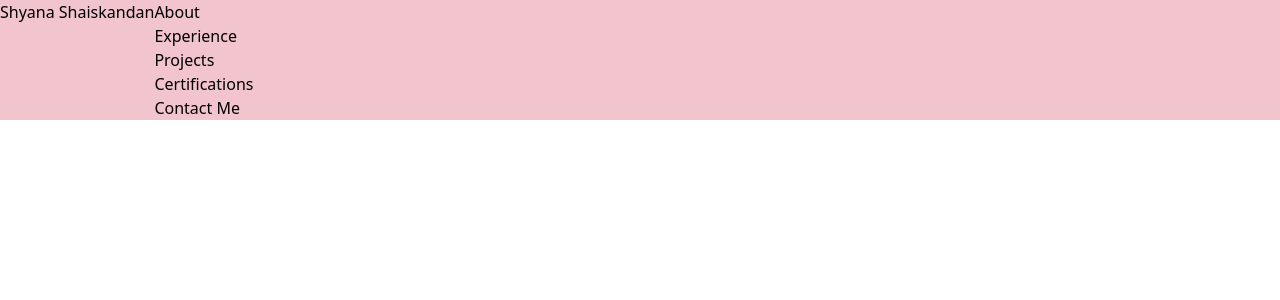
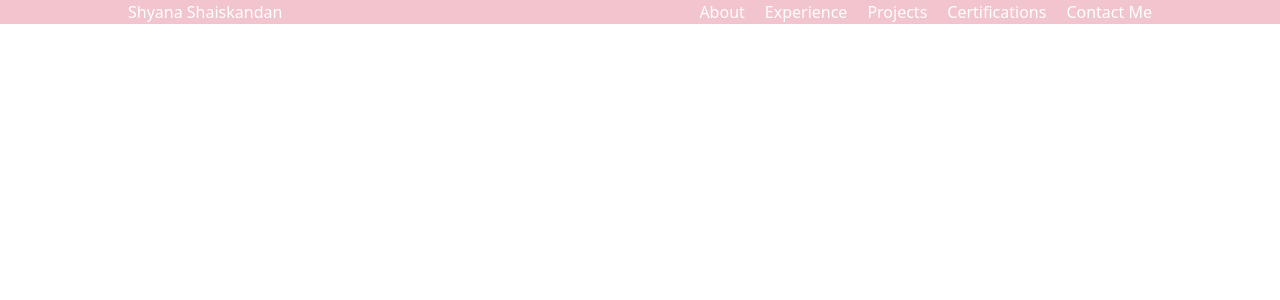
Before and after one commit to shyanashaiskandan/shyana-portfolio, a Next.js app: page / in a window 1280 px wide. Shown: the top 300 px of the page. Built offline with nearby package versions, Linux system fonts and the light colour scheme.

Commit message:
making navbar sticky

```diff
--- a/src/app/components/Navbar.tsx
+++ b/src/app/components/Navbar.tsx
@@ -1,17 +1,39 @@
-import React, { useState } from 'react'
+'use client'
+import React, { useEffect, useState } from 'react'
 import Link from "next/link"
 
 
+
 const Navbar = () => {
+  const [header, setHeader] = useState(false);
+
+  const scrollHeader = () => {
+
+    if (window.scrollY >= 20) {
+      setHeader(true)
+    }
+    else {
+      setHeader(false)
+    }
+  }
+
+  useEffect(()=> {
+    window.addEventListener('scroll', scrollHeader)
+
+    return ()=> {
+      window.addEventListener('scroll', scrollHeader)
+    }
+  }, [])
   return (
-    <div className= 'header flex bg-mypink'>
+    <div className = "header fixed w-[100%] bg-mypink text-[white]">
+      <div className= 'header flex w-[80%] justify-between m-auto py- [15px]'>
         <div className ='name'>
           <h2>Shyana Shaiskandan</h2>
         </div>
         <div className = 'menu'></div>
 
           <nav>
-          <ul>
+            <ul className = 'flex gap-[20px]'>
               <li>
                 <Link href = ''>About</Link>
               </li>
@@ -30,6 +52,7 @@ const Navbar = () => {
             </ul>
           </nav>
       </div>
+    </div>
   )
 }
 
```
Lines whose indentation alone changed are shown as unchanged.
